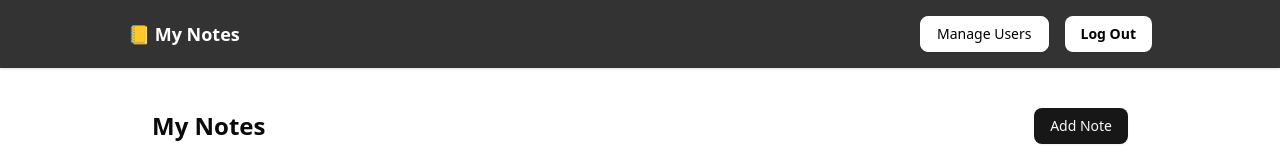
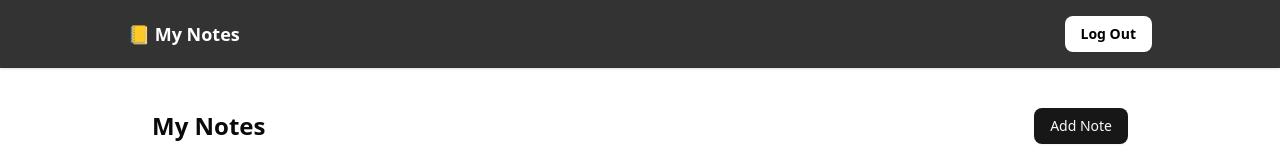
Before and after one commit to Solafides/shadNoteapp, a Next.js app: page / in a window 1280 px wide. Shown: the top 160 px of the page. Built offline with nearby package versions, Linux system fonts and the light colour scheme; no server answers; the database is empty; sample sign-in values are in the browser's storage.

Commit message:
manage accessed by admin only

```diff
--- a/components/Header.tsx
+++ b/components/Header.tsx
@@ -58,7 +58,8 @@ export default function Header() {
 
         {session?.user ? (
   <div className="flex gap-4 items-center">
-            {/* 👇 Manage Users Dialog Trigger */}
+    {/* 👇 Only show Manage Users for admin */}
+    {session.user.role === 'admin' && (
       <Dialog>
         <DialogTrigger asChild>
           <Button variant="outline" className="text-black border-white hover:bg-white hover:text-black">
@@ -69,7 +70,6 @@ export default function Header() {
           <DialogHeader>
             <DialogTitle>Manage Users</DialogTitle>
           </DialogHeader>
-
           <div className="space-y-4">
             <div className="flex flex-col sm:flex-row items-center gap-2">
               <input
@@ -78,7 +78,6 @@ export default function Header() {
                 onChange={(e) => setNameFilter(e.target.value)}
                 className="p-2 border rounded w-full sm:w-[300px] text-black"
               />
-
               <Dialog>
                 <DialogTrigger asChild>
                   <Button variant="default" className="w-full sm:w-auto">
@@ -93,7 +92,6 @@ export default function Header() {
                 </DialogContent>
               </Dialog>
             </div>
-
             <UserTable
               users={users.filter(user =>
                 user.name?.toLowerCase().includes(nameFilter.toLowerCase())
@@ -101,26 +99,9 @@ export default function Header() {
               refetch={fetchUsers}
             />
           </div>
-
-
         </DialogContent>
       </Dialog>
-{/*
-<Dialog>
-              <DialogTrigger asChild>
-                <Button variant="outline" className="text-black border-white hover:bg-white hover:text-black">
-                  Add user
-                </Button>
-              </DialogTrigger>
-              <DialogContent className="max-w-5xl max-h-[80vh] overflow-auto">
-                <DialogHeader>
-                  <DialogTitle>Add User</DialogTitle>
-                </DialogHeader>
-                <CreateUserForm refetch={fetchUsers} />
-              </DialogContent>
-            </Dialog> */}
-
-
+    )}
     <Button
       onClick={() => signOut()}
       className="text-sm font-semibold bg-white text-black hover:bg-red-400 hover:text-white"
```
Lines whose indentation alone changed are shown as unchanged.
